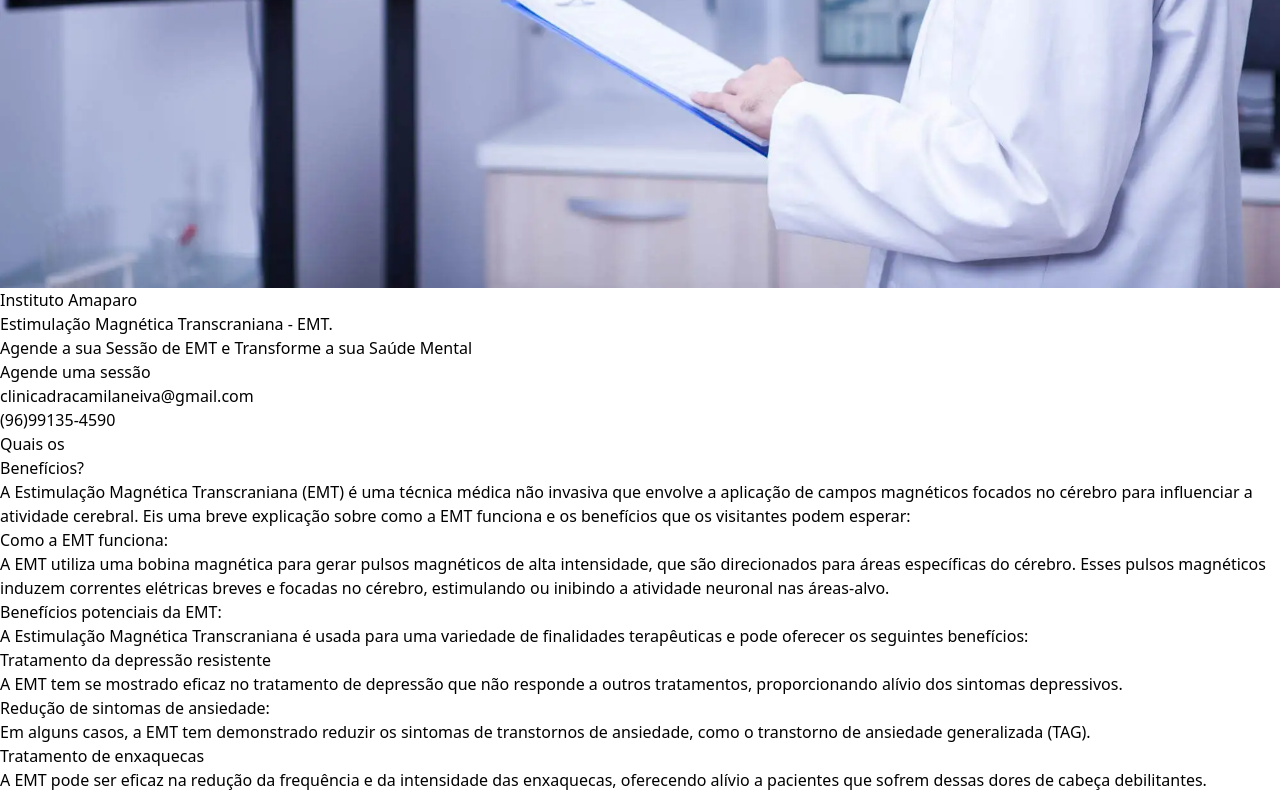
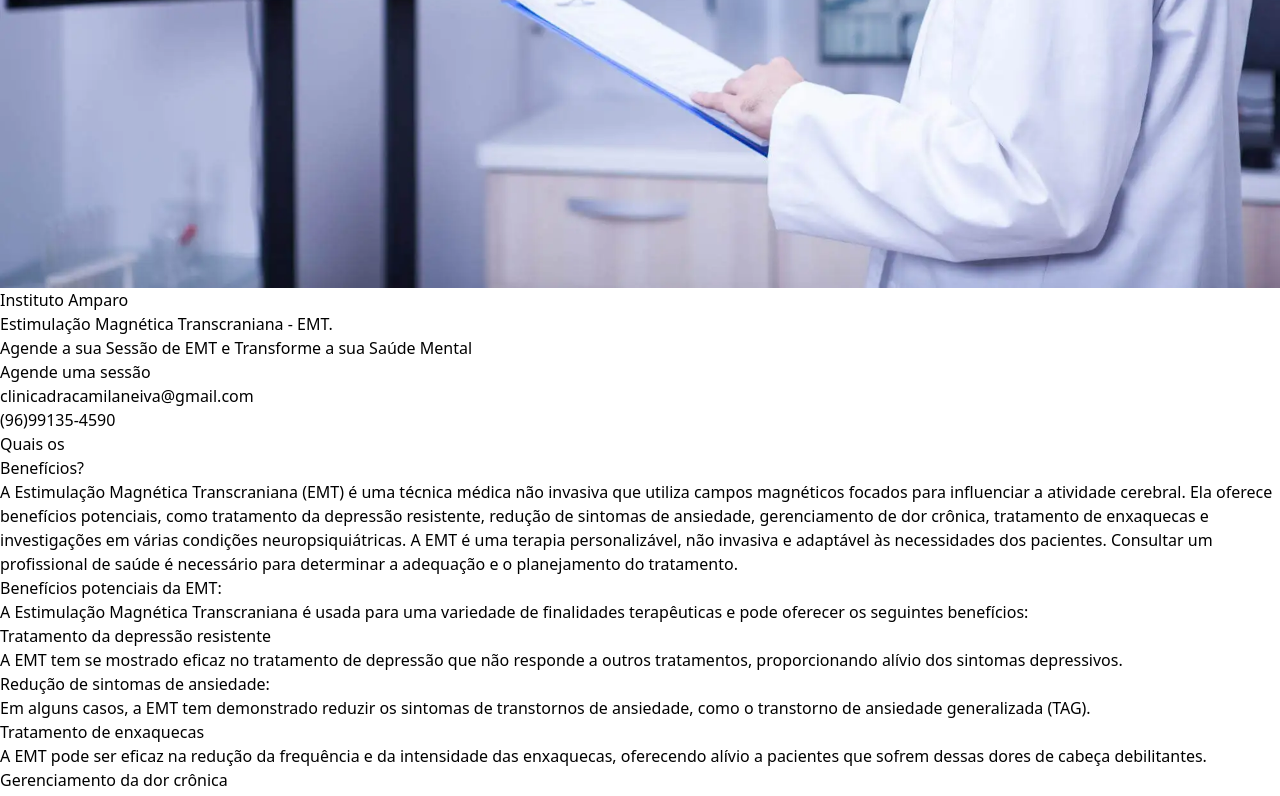
Before and after one commit to brunoprestesap/landingpage-emt, a React (Vite) app: page / in a window 1280 px wide. Shown: the part 565-1361 px from the top of the page. Built offline with nearby package versions, Linux system fonts and the light colour scheme.

Commit message:
ajuste box itens de serviços

```diff
--- a/src/components/Main.jsx
+++ b/src/components/Main.jsx
@@ -9,7 +9,7 @@ const Main = () => {
       {/* Container main */}
       <div className="w-full h-screen absolute top-0 left-0 bg-white/50 justify-center">
         <div className="w-full p-5">
-          <h1 className="text-3xl font-bold text-blue-900">Instituto Amaparo</h1>
+          <h1 className="text-3xl font-bold text-blue-900">Instituto Amparo</h1>
         </div>
 
         <div className="max-w-[850px] m-auto h-96 px-5 w-full absolute bottom-28 md:bottom-24">
--- a/src/components/ServiceItem.jsx
+++ b/src/components/ServiceItem.jsx
@@ -1,12 +1,12 @@
 const ServiceItem = ({ id, title, desc }) => {
   return (
-    <div key={id} className="w-full grid grid-cols-1 sm:grid-cols-2 sm:p-5">
+    <div key={id} className="w-full bg-blue-500 rounded-lg p-5 my-5 grid grid-cols-1">
 
-      <div className="md:flex md:flex-col px-0 sm:px-5 md:px-5 md:text-xl">
-        <h2 className="text-stone-200 font-bold text-2xl mt-5 sm:mt-0">
+      <div className="md:flex md:flex-col md:px-5 md:text-2xl">
+        <h2 className="text-stone-200 font-bold text-xl">
           {title}
         </h2>
-        <h2 className="text-stone-200 text-sm leading-5 my-5 text-justify">
+        <h2 className="text-stone-200 text-sm leading-5 text-justify">
           {desc}
         </h2>
       </div>
--- a/src/components/Services.jsx
+++ b/src/components/Services.jsx
@@ -53,21 +53,9 @@ const Services = () => {
 
           <div className="px-5 pt-8">
             <h2 className="text-base md:text-lg text-stone-200 landing-7">
-              A Estimulação Magnética Transcraniana (EMT) é uma técnica médica não invasiva
-              que envolve a aplicação de campos magnéticos focados no cérebro
-              para influenciar a atividade cerebral. Eis uma breve explicação sobre como
-              a EMT funciona e os benefícios que os visitantes podem esperar:
+              A Estimulação Magnética Transcraniana (EMT) é uma técnica médica não invasiva que utiliza campos magnéticos focados para influenciar a atividade cerebral. Ela oferece benefícios potenciais, como tratamento da depressão resistente, redução de sintomas de ansiedade, gerenciamento de dor crônica, tratamento de enxaquecas e investigações em várias condições neuropsiquiátricas. A EMT é uma terapia personalizável, não invasiva e adaptável às necessidades dos pacientes. Consultar um profissional de saúde é necessário para determinar a adequação e o planejamento do tratamento.
             </h2>
-
-            <h2 className="text-base font-bold text-stone-200 mt-5">
-              Como a EMT funciona:
-            </h2>
-
-            <p className="text-base text-stone-200 mt-5">
-              A EMT utiliza uma bobina magnética para gerar pulsos magnéticos de alta intensidade, que são direcionados para áreas específicas do cérebro. Esses pulsos magnéticos induzem correntes elétricas breves e focadas no cérebro, estimulando ou inibindo a atividade neuronal nas áreas-alvo.
-            </p>
-
-            <h2 className="text-base font-bold text-stone-200 mt-5">Benefícios potenciais da EMT:</h2>
+            <h2 className="text-2xl font-bold text-stone-200 mt-5">Benefícios potenciais da EMT:</h2>
 
             <p className="text-base text-stone-200 mt-5">A Estimulação Magnética Transcraniana é usada para uma variedade de finalidades terapêuticas e pode oferecer os seguintes benefícios:</p>
 
```
